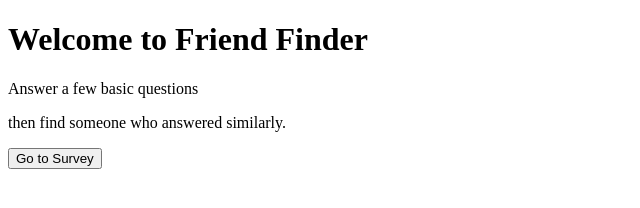
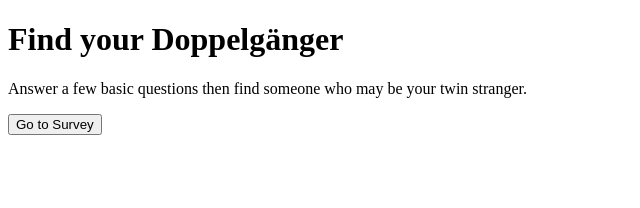
Before and after one commit to zenglenn42/utbc2019-hw-13-doppelganger, a website: page app/public/home.html in a window 1280 px wide. Shown: the whole page, without its empty margins (0-640 px from the left). Drawn offline with Linux system fonts and the light colour scheme.

```diff
--- a/app/public/home.html
+++ b/app/public/home.html
@@ -9,9 +9,8 @@
 </head>
 <body>
     <div id="body-container">
-        <h1>Welcome to Friend Finder</h1>
-        <p>Answer a few basic questions</p>
-        <p>then find someone who answered similarly.</p>
+        <h1>Find your Doppelgänger</h1>
+        <p>Answer a few basic questions then find someone who may be your twin stranger.</p>
         <button id="get-survey-html">Go to Survey</button>
     </div>
 </body>
```
Also changed, not shown: README.md, docs/img/Dante_Gabriel_Rossetti-How_They_Met_Themselves_1860-64_circa.jpg (added).
